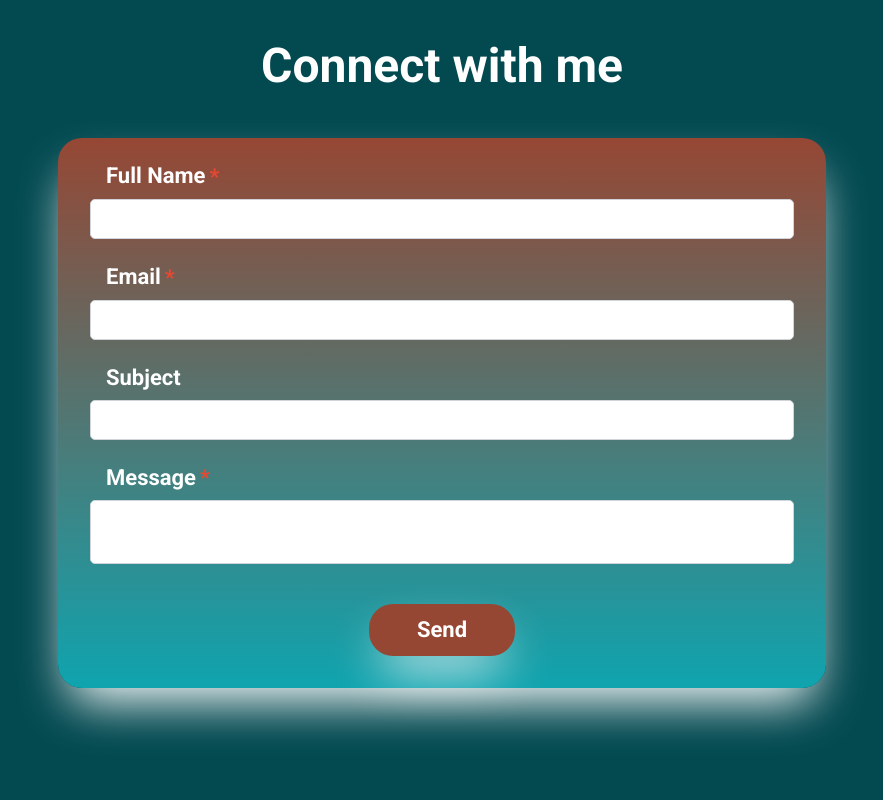
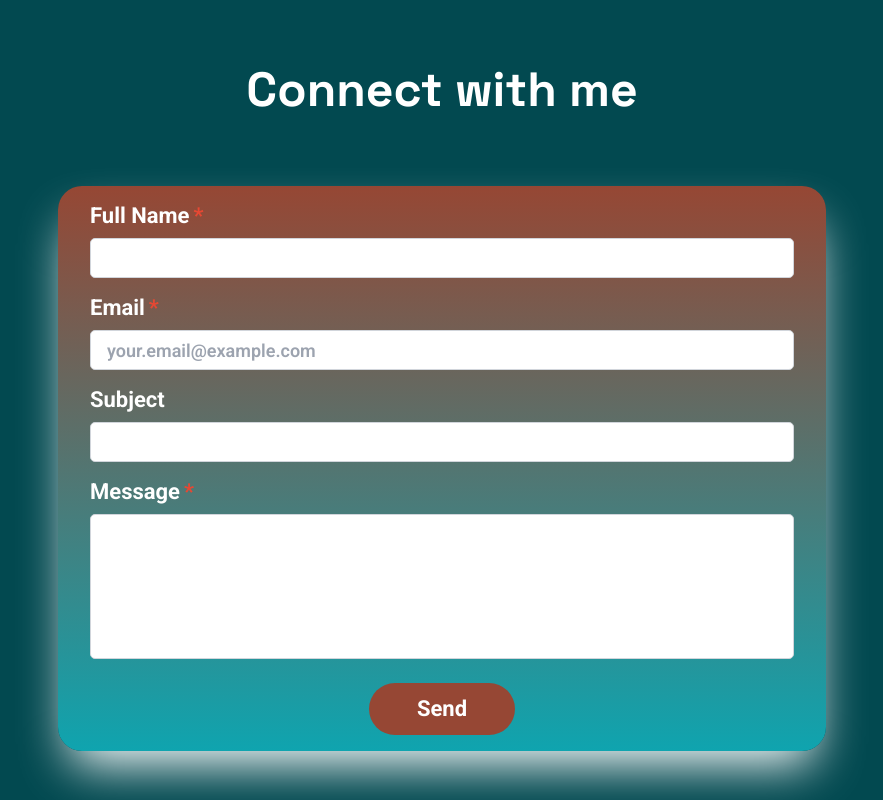
Before and after one commit to gareev-bulat/PortfolioWebsite, a Next.js app: page / in a window 1280 px wide. Shown: the part 4400-5200 px from the top of the page, without its empty margins (198-1081 px from the left). Built offline with nearby package versions, Linux system fonts and the light colour scheme; no server answers.

Commit message:
feat: wire up contact form with Resend

```diff
--- a/app/api/contact/route.ts
+++ b/app/api/contact/route.ts
@@ -1,2 +1,45 @@
-import { NextResponse } from "next/server"
-import sgMail from "@sendgrid/mail"
+import { NextResponse } from "next/server";
+import { Resend } from "resend";
+
+const resend = new Resend(process.env.RESEND_API_KEY);
+
+export async function POST(req: Request) {
+  try {
+    const { name, email, subject, message } = await req.json();
+
+    if (!name?.trim() || !email?.trim() || !message?.trim()) {
+      return NextResponse.json(
+        { error: "Name, email, and message are required." },
+        { status: 400 }
+      );
+    }
+
+    if (!/^[^\s@]+@[^\s@]+\.[^\s@]+$/.test(email)) {
+      return NextResponse.json({ error: "Invalid email address." }, { status: 400 });
+    }
+
+    if (message.length > 5000) {
+      return NextResponse.json({ error: "Message too long." }, { status: 400 });
+    }
+
+    const { error } = await resend.emails.send({
+      from: process.env.RESEND_FROM_EMAIL!,
+      to: process.env.CONTACT_TO_EMAIL!,
+      replyTo: email,
+      subject: subject?.trim()
+        ? `[Portfolio] ${subject}`
+        : `[Portfolio] New message from ${name}`,
+      text: `From: ${name} <${email}>\n\n${message}`,
+    });
+
+    if (error) {
+      console.error("Resend error:", error);
+      return NextResponse.json({ error: "Failed to send message." }, { status: 500 });
+    }
+
+    return NextResponse.json({ ok: true });
+  } catch (err) {
+    console.error("Contact form error:", err);
+    return NextResponse.json({ error: "Failed to send message." }, { status: 500 });
+  }
+}
--- a/components/connect.tsx
+++ b/components/connect.tsx
@@ -1,44 +1,150 @@
-import React from 'react'
+"use client";
 
+import { useState, useEffect } from "react";
 
 const Connect = () => {
+  const [form, setForm] = useState({
+    name: "",
+    email: "",
+    subject: "",
+    message: "",
+  });
+  const [status, setStatus] = useState<"idle" | "sending" | "sent" | "error">(
+    "idle",
+  );
+  const [errorMsg, setErrorMsg] = useState("");
+
+  useEffect(() => {
+    if (status === "sent" || status === "error") {
+      const timer = setTimeout(() => setStatus("idle"), 5000);
+      return () => clearTimeout(timer);
+    }
+  }, [status]);
+
+  const update = (field: string, value: string) =>
+    setForm((f) => ({ ...f, [field]: value }));
+
+  const handleSubmit = async (e: React.FormEvent) => {
+    e.preventDefault();
+    setStatus("sending");
+    setErrorMsg("");
+
+    try {
+      const res = await fetch("/api/contact", {
+        method: "POST",
+        headers: { "Content-Type": "application/json" },
+        body: JSON.stringify(form),
+      });
+
+      const data = await res.json();
+
+      if (!res.ok) {
+        setErrorMsg(data.error || "Something went wrong.");
+        setStatus("error");
+        return;
+      }
+
+      setStatus("sent");
+      setForm({ name: "", email: "", subject: "", message: "" });
+    } catch {
+      setErrorMsg("Network error. Please try again.");
+      setStatus("error");
+    }
+  };
+
+  const inputClass =
+    "h-10 bg-white border border-gray-300 focus:outline-none transition ease-in-out rounded-[5px] text-black text-base font-normal p-4";
+
   return (
     <section id="connect">
-    <h2 className="text-3xl text-white text-center sm:text-3xl lg:text-5xl p-4">Connect with me</h2>
-    <form className='max-w-3xl mx-auto mt-8 mb-[200px] space-y-4 text-white text-base_l shadow-2xl shadow-white bg-gradient-to-b flex flex-col items-center p-4 rounded-3xl from-[#964734] to-[#0FA4AF]'>
-      <div className='flex flex-col w-full px-4'>
-        <label className='pb-2 pt-2 pl-4'>Full Name<span className="text-[#E64833] align-middle pl-1">*</span></label>
-        <input className='h-10 bg-white border border-gray-300 focus:outline-none transition ease-in-out rounded-[5px] text-black text-base font-normal p-4 required'></input>
+      <h2 className="font-display text-3xl text-white text-center sm:text-3xl lg:text-5xl p-10">
+        Connect with me
+      </h2>
 
+      <form
+        onSubmit={handleSubmit}
+        className="max-w-3xl mx-auto mt-8 mb-[200px] space-y-4 text-white text-base_l shadow-2xl shadow-white bg-gradient-to-b flex flex-col items-center p-4 rounded-3xl from-[#964734] to-[#0FA4AF]"
+      >
+        <div className="flex flex-col gap-2 w-full px-4">
+          <label className="font-semibold">
+            Full Name<span className="text-brand-1000 pl-1">*</span>
+          </label>
+          <input
+            required
+            value={form.name}
+            onChange={(e) => update("name", e.target.value)}
+            className={inputClass}
+          />
+        </div>
 
-      </div>
-      <div className='flex flex-col w-full px-4'>
-        <label className='pb-2 pt-2 pl-4'>Email<span className="text-[#E64833] align-middle pl-1">*</span></label>
-        <input className='h-10 bg-white border border-gray-300 focus:outline-none transition ease-in-out rounded-[5px] text-black text-base font-normal p-4 required'></input>
+        <div className="flex flex-col gap-2 w-full px-4">
+          <label className="font-semibold">
+            Email<span className="text-brand-1000 pl-1">*</span>
+          </label>
+          <input
+            required
+            type="email"
+            placeholder="your.email@example.com"
+            value={form.email}
+            onChange={(e) => update("email", e.target.value)}
+            className={inputClass}
+          />
+        </div>
 
+        <div className="flex flex-col gap-2 w-full px-4">
+          <label className="font-semibold">Subject</label>
+          <input
+            value={form.subject}
+            onChange={(e) => update("subject", e.target.value)}
+            className={inputClass}
+          />
+        </div>
 
-      </div>
-      <div className='flex flex-col w-full px-4'>
-        <label className='pb-2 pt-2 pl-4'>Subject</label>
-        <input className='h-10 bg-white border border-gray-300 focus:outline-none transition ease-in-out rounded-[5px] text-black text-base font-light p-4'></input>
-      </div>
+        <div className="flex flex-col gap-2 w-full px-4">
+          <label className="font-semibold">
+            Message<span className="text-brand-1000 pl-1">*</span>
+          </label>
+          <textarea
+            required
+            rows={5}
+            value={form.message}
+            onChange={(e) => update("message", e.target.value)}
+            className="h-30 bg-white border border-gray-300 focus:outline-none transition ease-in-out rounded-[5px] text-left align-top leading-normal resize-none text-black text-base font-extralight px-4 pt-2"
+          />
+        </div>
 
-      <div className='flex flex-col w-full px-4'>
-        <label className='pb-2 pt-2 pl-4'>Message<span className="text-[#E64833] pl-1">*</span></label>
-        <textarea name="message" id="message" className='h-30 bg-white border border-gray-300 focus:outline-none transition ease-in-out rounded-[5px] text-left align-top leading-normal resize-none text-black text-base font-extralight px-4 pt-2 required'></textarea>
-      </div>
-      <a className='relative pt-6'>
-      <button type="submit" className='px-12 py-3 text-md bg-[#964734] hover:bg-[#E64833] shadow-2xl shadow-white rounded-3xl'>Send</button>
-      </a>
-    <div>
+        <div className="flex flex-col items-center gap-3 pt-2">
+          <button
+            type="submit"
+            disabled={status === "sending"}
+            className="px-12 py-3 font-semibold bg-brand-900 hover:bg-brand-1000 disabled:opacity-50 disabled:cursor-not-allowed text-white rounded-full transition"
+          >
+            {status === "sending" ? "Sending…" : "Send"}
+          </button>
 
+          {status === "sent" && (
+            <div className="flex items-center gap-3 bg-white text-brand-700 rounded-xl px-5 py-3 shadow-lg animate-soft-bounce">
+              <span className="flex items-center justify-center w-6 h-6 rounded-full bg-brand-teal text-white text-sm font-bold shrink-0">
+                ✓
+              </span>
+              <span className="font-semibold text-sm">
+                Message sent - I&apos;ll get back to you soon!
+              </span>
+            </div>
+          )}
 
+          {status === "error" && (
+            <div className="flex items-center gap-3 bg-white text-brand-1000 rounded-xl px-5 py-3 shadow-lg">
+              <span className="flex items-center justify-center w-6 h-6 rounded-full bg-brand-1000 text-white text-sm font-bold shrink-0">
+                !
+              </span>
+              <span className="font-semibold text-sm">{errorMsg}</span>
+            </div>
+          )}
+        </div>
+      </form>
+    </section>
+  );
+};
 
-
-    </div>
-    </form>
-    </section>
-  )
-}
-
-export default Connect
+export default Connect;
--- a/package.json
+++ b/package.json
@@ -9,13 +9,13 @@
     "lint": "next lint"
   },
   "dependencies": {
-    "@sendgrid/mail": "^8.1.5",
     "@vercel/analytics": "^2.0.1",
     "next": "^16.1.6",
     "react": "^18.2.0",
     "react-dom": "^18.2.0",
     "react-icons": "^5.5.0",
-    "react-typed": "^2.0.12"
+    "react-typed": "^2.0.12",
+    "resend": "^6.17.2"
   },
   "devDependencies": {
     "@types/node": "^20",
```
Also changed, not shown: 2 other files (tests, documents, lock files or other folders).
